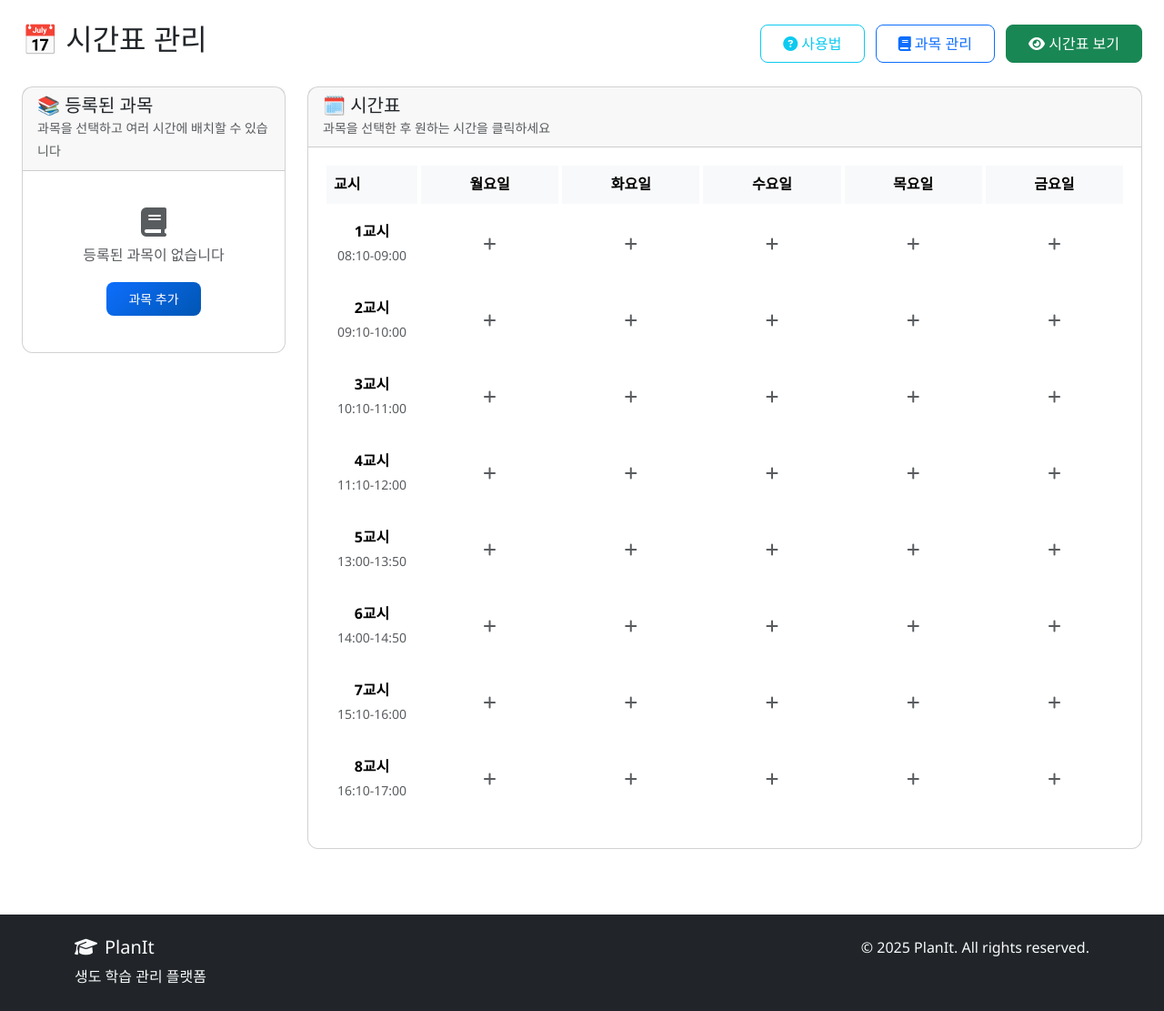
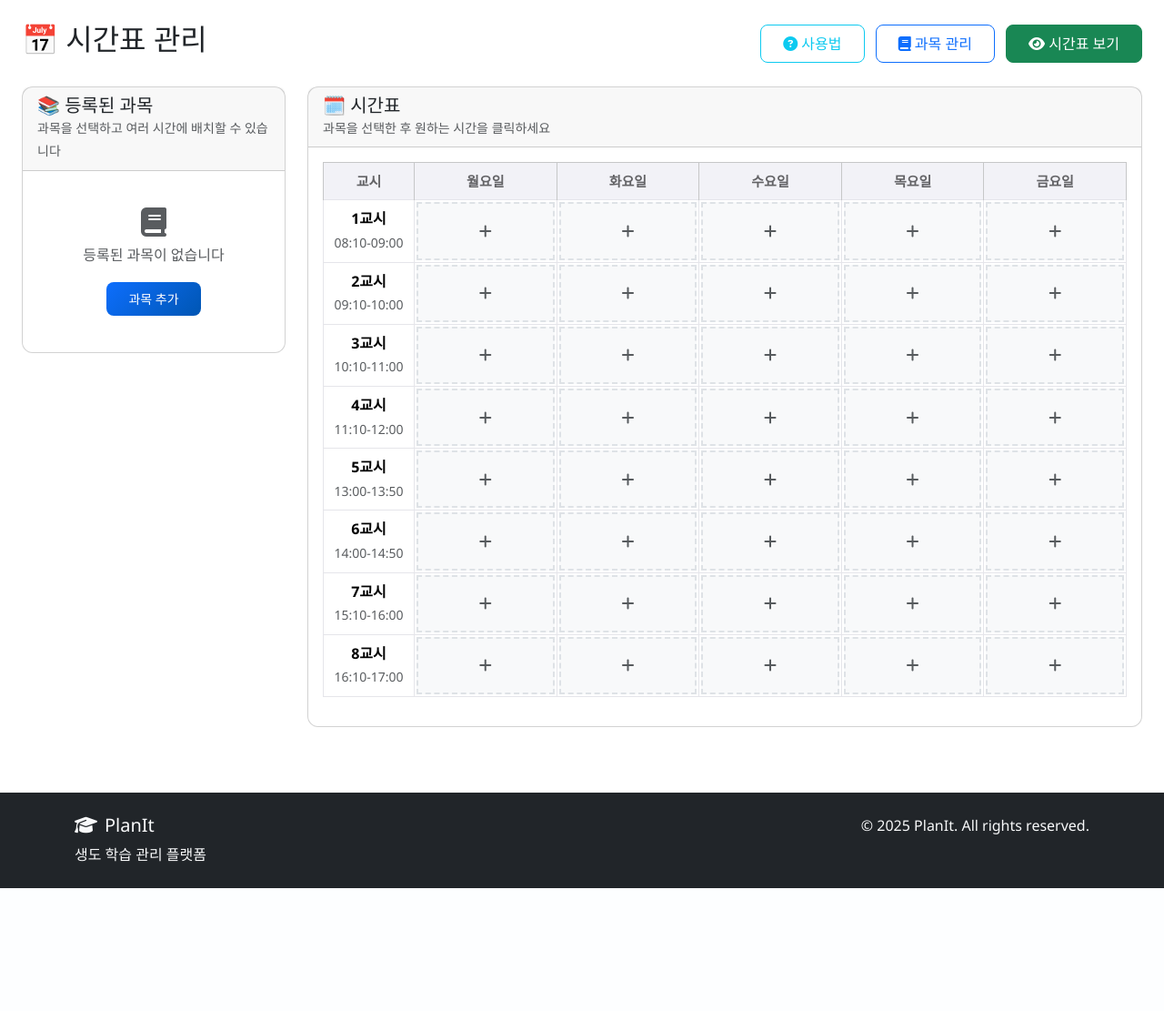
Before and after one commit to whwjdgml0508/planit, a Django app: page /timetable/manage/ in a window 1280 px wide. Shown: the part 70-1181 px from the top of the page at 91% size. After the commit the page ends 1046 px from the top, so only its background shows below. Run offline with Django 5.2, Linux system fonts and the light colour scheme; a user stored in the database is signed in; data that the repository does not hold is empty.

Commit message:
Fix timetable manage: remove delete confirmation and maintain consistent design

```diff
--- a/Desktop/planit/templates/timetable/timetable_manage.html
+++ b/Desktop/planit/templates/timetable/timetable_manage.html
@@ -130,17 +130,16 @@
                                         <small class="text-muted">{{ period_times|get_item:period }}</small>
                                     </td>
                                     {% for day in days %}
-                                    <td class="timetable-cell text-center align-middle"
+                                    <td class="timetable-cell"
                                         data-day="{{ day }}"
-                                        data-period="{{ period }}"
-                                        style="height: 80px; cursor: pointer;">
+                                        data-period="{{ period }}">
                                         {% if timetable_data|get_item:day|get_item:period %}
                                             {% with slot_data=timetable_data|get_item:day|get_item:period %}
-                                            <div class="subject-slot p-2 h-100 d-flex flex-column justify-content-center"
-                                                 style="background-color: {{ slot_data.subject.color }}; color: white; border-radius: 8px; position: relative;">
-                                                <strong style="font-size: 0.9em;">{{ slot_data.subject.name }}</strong>
+                                            <div class="subject-slot"
+                                                 style="background-color: {{ slot_data.subject.color }};">
+                                                <div class="subject-name">{{ slot_data.subject.name }}</div>
                                                 {% if slot_data.time_slot.location %}
-                                                <small>{{ slot_data.time_slot.location }}</small>
+                                                <div class="subject-location">{{ slot_data.time_slot.location }}</div>
                                                 {% endif %}
                                                 <button class="btn btn-sm remove-btn"
                                                         data-day="{{ day }}"
@@ -198,17 +197,19 @@
 .timetable-table {
     table-layout: fixed !important;
     width: 100% !important;
-    border-collapse: separate !important;
-    border-spacing: 4px !important;
+    min-width: 800px;
 }
 
 .timetable-table thead th {
-    border: none !important;
-    background-color: #f8f9fa !important;
+    background-color: #F2F2F7 !important;
+    font-weight: 600;
+    text-align: center;
+    color: #636366;
+    font-size: 0.9375rem;
 }
 
 .timetable-table tbody td {
-    border: none !important;
+    border: 1px solid #E5E5EA !important;
     background-color: #ffffff !important;
 }
 
@@ -224,17 +225,18 @@
 }
 
 .timetable-cell {
-    height: 80px !important;
-    min-height: 80px !important;
-    max-height: 80px !important;
+    height: 60px !important;
+    min-height: 60px !important;
+    max-height: 60px !important;
     vertical-align: middle !important;
-    padding: 4px !important;
-    background-color: #f8f9fa !important;
-    border-radius: 8px !important;
+    padding: 2px !important;
+    background-color: white !important;
+    position: relative;
 }
 
 .timetable-cell:hover .empty-slot {
-    background-color: #f0f0f0;
+    background-color: #e9ecef;
+    border-color: #007bff;
 }
 
 .timetable-cell.can-add:hover {
@@ -242,18 +244,47 @@
 }
 
 .subject-slot {
+    position: absolute;
+    top: 2px;
+    left: 2px;
+    right: 2px;
+    bottom: 2px;
+    border-radius: 4px;
+    padding: 4px 6px;
+    color: white;
+    font-size: 0.8rem;
+    font-weight: 500;
+    cursor: pointer;
+    transition: opacity 0.3s ease;
+    display: flex;
+    flex-direction: column;
+    justify-content: center;
+    text-align: center;
+    overflow: hidden !important;
+}
+
+.subject-slot:hover {
+    opacity: 0.8;
+}
+
+.subject-name {
+    font-weight: 600;
+    margin-bottom: 1px;
+}
+
+.subject-location {
+    font-size: 0.7rem;
+    opacity: 0.9;
+}
+
+.empty-slot {
+    background-color: #f8f9fa;
+    border: 2px dashed #dee2e6;
+    cursor: pointer;
+    transition: all 0.3s ease;
     height: 100% !important;
     min-height: 100% !important;
     max-height: 100% !important;
-    overflow: hidden !important;
-}
-
-.empty-slot {
-    height: 100% !important;
-    min-height: 100% !important;
-    max-height: 100% !important;
-    background-color: transparent !important;
-    border-radius: 8px !important;
 }
 
 .remove-btn {
@@ -412,10 +443,6 @@ document.addEventListener('DOMContentLoaded', function() {
     }
 
     function removeFromTimetable(day, period) {
-        if (!confirm('이 시간표 슬롯을 제거하시겠습니까?')) {
-            return;
-        }
-
         fetch('{% url "timetable:remove_from_timetable" %}', {
             method: 'POST',
             headers: {
```
